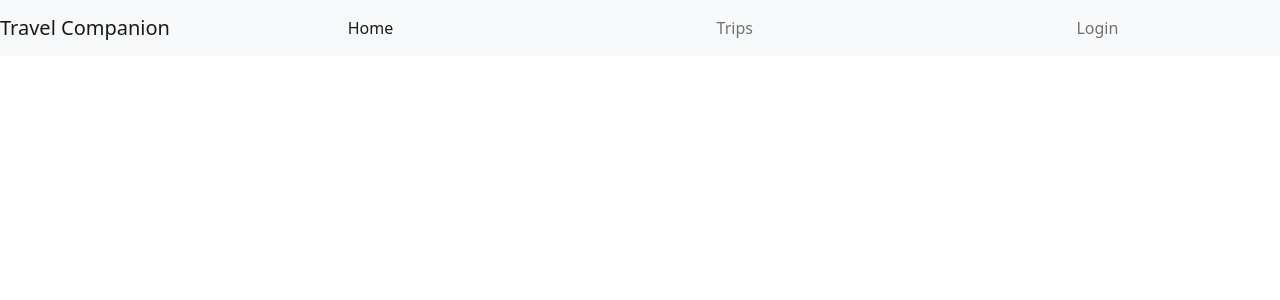
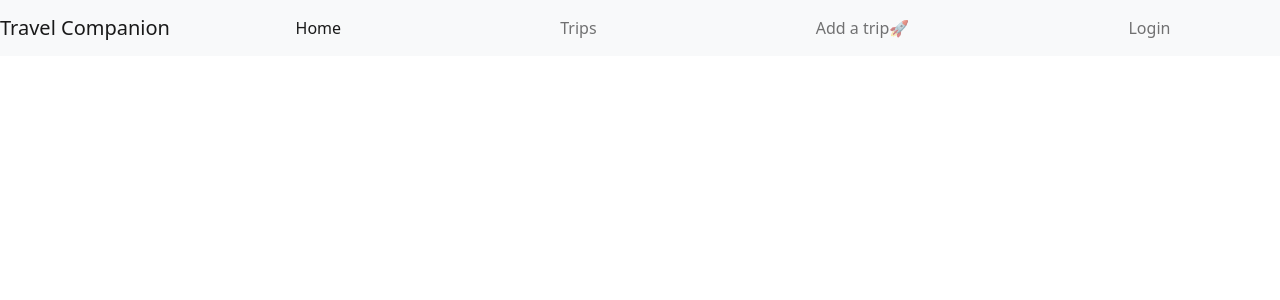
Before and after one commit to Lavanyah-23/travellingCompanionFrontEnd, a React (Create React App) app: page / in a window 1280 px wide. Shown: the top 300 px of the page. Built offline with nearby package versions, Linux system fonts and the light colour scheme; no server answers.

Commit message:
fixes and navbar add trip

```diff
--- a/src/components/Navigation/index.js
+++ b/src/components/Navigation/index.js
@@ -23,6 +23,8 @@ export default function Navigation() {
         <Nav style={{ width: "100%" }} fill>
           <NavbarItem path="/" linkText="Home" />
           <NavbarItem path="/trips" linkText="Trips" />
+          <NavbarItem path="/addtrip" linkText="Add a trip🚀" />
+
           {loginLogoutControls}
         </Nav>
       </Navbar.Collapse>
```
